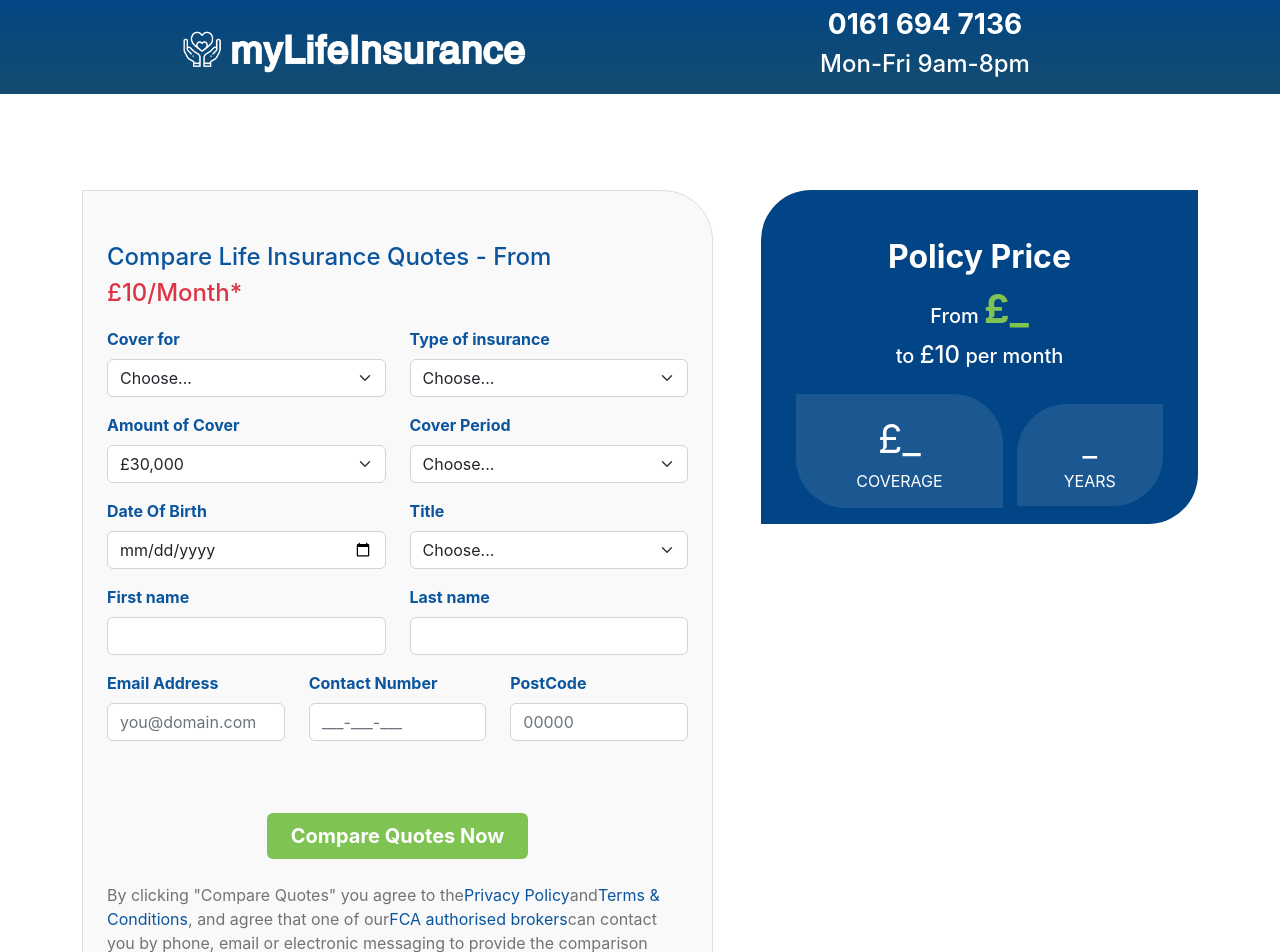
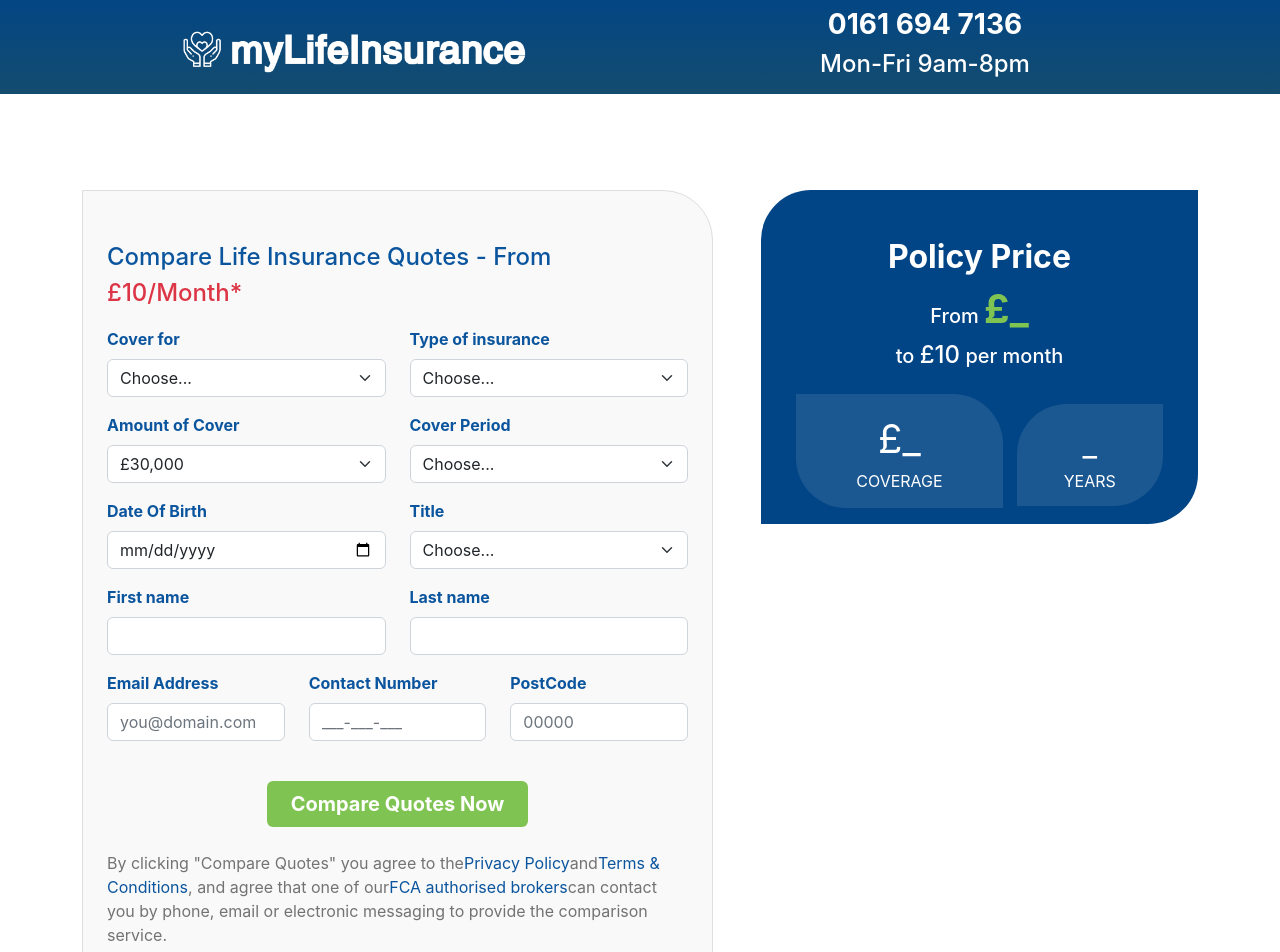
Before and after one commit to Techyfun/My-Life-Insurance-Reactjs, a React (Create React App) app: page / in a window 1280 px wide. Shown: the top 952 px of the page. Built offline with nearby package versions, Linux system fonts and the light colour scheme.

Commit message:
Router Updated

```diff
--- a/src/App.js
+++ b/src/App.js
@@ -10,8 +10,8 @@ function App() {
       <Routes>
         <Route path='/' element={<Home/>}/>
         <Route path='/home' element={<Home/>}/>
-        <Route path='/home2' element={<Home2/>}/>
-        <Route path='/home3' element={<Home3/>}/>
+        <Route path='/quotes' element={<Home2/>}/>
+        <Route path='/quotes-reviews' element={<Home3/>}/>
         <Route path='*' element={<NotFound/>}/>
       </Routes>
     </>
--- a/src/Components/Insurance/InsuranceForm.jsx
+++ b/src/Components/Insurance/InsuranceForm.jsx
@@ -147,7 +147,7 @@ const InsuranceForm = ({setAmount,setCoverage,setYears,page}) => {
           </Form.Group>
           <Col md={12} className="text-center my-4">
             <button
-              className="submit-btn text-white fw-bold px-4 py-2 mt-5 fs-5 rounded-2 border-0"
+              className="submit-btn text-white fw-bold px-4 py-2 mt-3 fs-5 rounded-2 border-0"
               type="submit"
             >
               Compare Quotes Now
```
